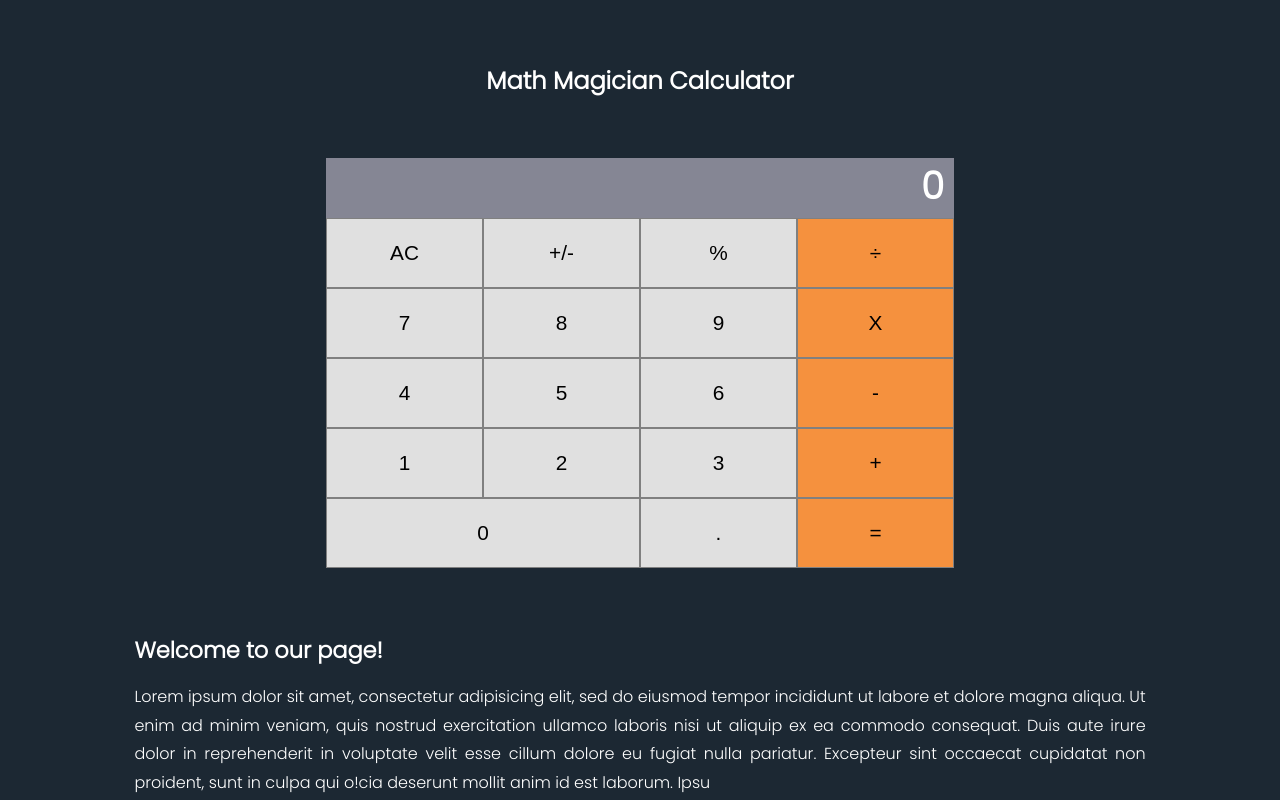
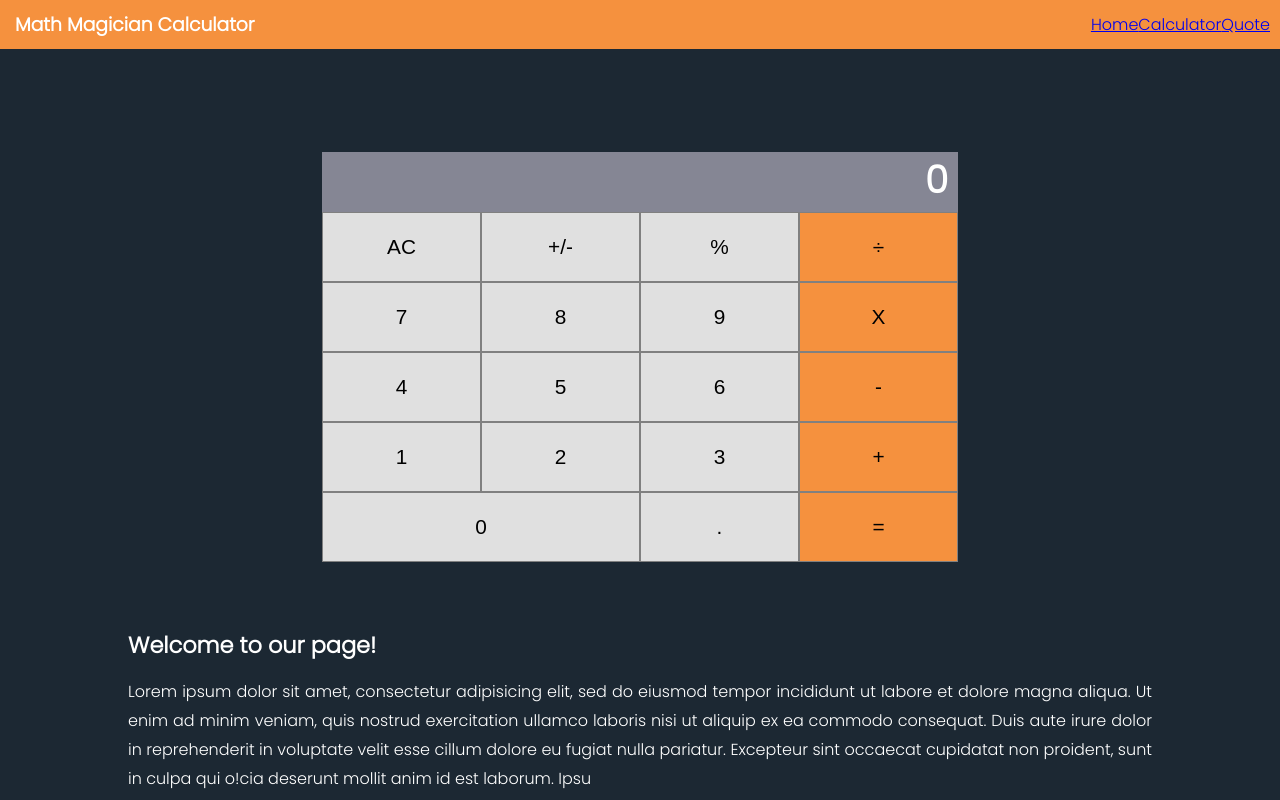
Before and after one commit to ajkacca457/Math-magicians-calculator, a React (Create React App) app: page / in a window 1280 px wide. Shown: the top 800 px of the page. Built offline with nearby package versions, Linux system fonts and the light colour scheme.

Commit message:
add navbar component to app

```diff
--- a/src/components/App.js
+++ b/src/components/App.js
@@ -5,6 +5,7 @@ import ButtonPanel from './ButtonPanel';
 import calculate from '../logic/calculate';
 import Home from './Home';
 import Quote from './Quote';
+import Navbar from './Navbar';
 
 class App extends Component {
   constructor(props) {
@@ -33,8 +34,8 @@ class App extends Component {
   render() {
     return (
       <div className="app">
+        <Navbar />
         <div className="container">
-          <h2>Math Magician Calculator</h2>
           <div className="calculator">
             <Display result={this.updateResult()} />
             <ButtonPanel handleClick={this.handleClick} />
--- a/src/components/Navbar.js
+++ b/src/components/Navbar.js
@@ -0,0 +1,24 @@
+import React from 'react';
+
+const navstyle = {
+  display: 'flex',
+  justifyContent: 'space-between',
+  alignItems: 'center',
+  backgroundColor: '#f5913e',
+  margin: '0px',
+  padding: '5px 10px',
+};
+
+const Navbar = () => (
+  <div className="navbar" style={navstyle}>
+    <h3 style={{ margin: '5px' }}>Math Magician Calculator</h3>
+    <div className="links">
+      <a href="https://www.google.com/">Home</a>
+      <a href="https://www.google.com/">Calculator</a>
+      <a href="https://www.google.com/">Quote</a>
+    </div>
+
+  </div>
+);
+
+export default Navbar;
--- a/src/index.css
+++ b/src/index.css
@@ -6,6 +6,8 @@ body {
   font-family: 'Poppins', sans-serif;
   text-align: center;
   box-sizing: border-box;
+  margin: 0;
+  padding: 0;
 }
 
 .container {
```
Also changed, not shown: 1 other file (tests, documents, lock files or other folders).
